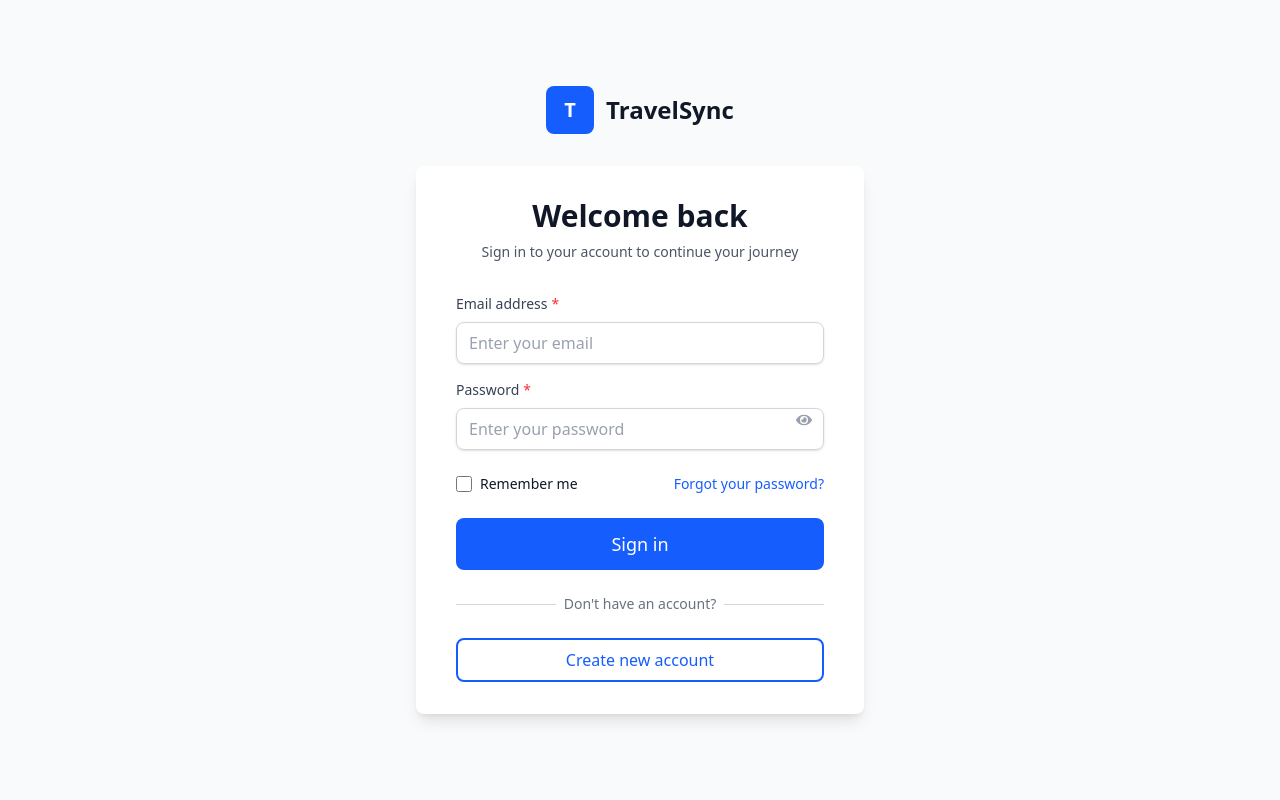
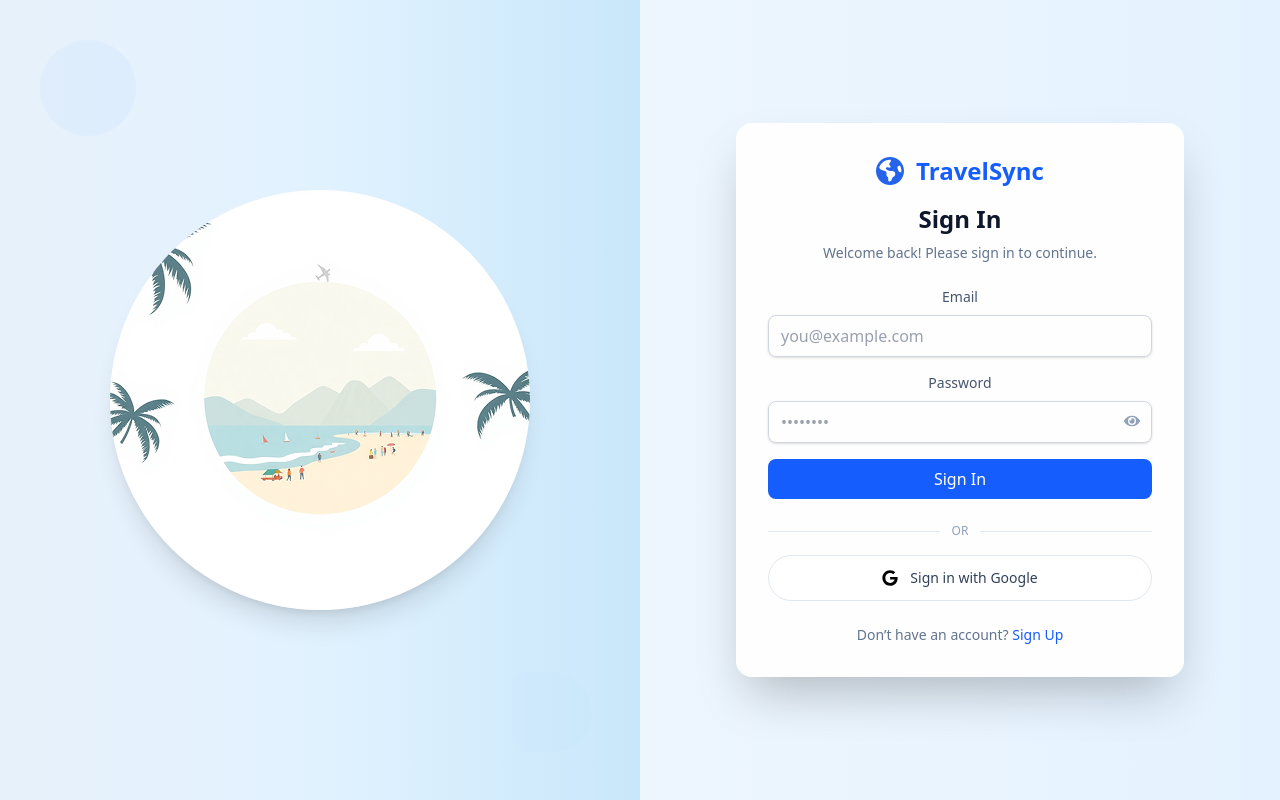
Before and after one commit to develper21/TravelSync_platefrom, a React (Vite) app in the folder Frontend/: page /signin in a window 1280 px wide. Built offline with nearby package versions, Linux system fonts and the light colour scheme.

Commit message:
upadte a new design

```diff
--- a/Frontend/src/pages/auth/SignIn.jsx
+++ b/Frontend/src/pages/auth/SignIn.jsx
@@ -1,53 +1,41 @@
-import React, { useState } from 'react';
-import { Link, useNavigate, useLocation } from 'react-router-dom';
-import { FaEye, FaEyeSlash } from 'react-icons/fa';
-import { useAuth } from '../../contexts/AuthContext';
-import Button from '../../components/ui/Button';
-import Input from '../../components/ui/Input';
+import { useState } from "react";
+import { Link, useNavigate, useLocation } from "react-router-dom";
+import { FaEye, FaEyeSlash, FaGoogle } from "react-icons/fa";
+import { useAuth } from "../../contexts/AuthContext";
+import Button from "../../components/ui/Button";
+import Input from "../../components/ui/Input";
 
 const SignIn = () => {
-  const [formData, setFormData] = useState({
-    email: '',
-    password: '',
-  });
+  const [formData, setFormData] = useState({ email: "", password: "" });
   const [showPassword, setShowPassword] = useState(false);
   const [errors, setErrors] = useState({});
   const [loading, setLoading] = useState(false);
-
   const { signin } = useAuth();
   const navigate = useNavigate();
   const location = useLocation();
+  const redirectPath =
+    new URLSearchParams(location.search).get("redirect") || "/";
+  const handleChange = (e) => {
+    const { name, value } = e.target;
+    setFormData((s) => ({ ...s, [name]: value }));
 
-  const redirectPath = new URLSearchParams(location.search).get('redirect') || '/';
-
-  const handleChange = (e) => {
-    setFormData({
-      ...formData,
-      [e.target.name]: e.target.value,
-    });
-    // Clear error when user starts typing
-    if (errors[e.target.name]) {
-      setErrors({
-        ...errors,
-        [e.target.name]: '',
-      });
+    if (errors[name]) {
+      setErrors((prev) => ({ ...prev, [name]: "" }));
+    }
+    if (errors.general) {
+      setErrors((prev) => ({ ...prev, general: "" }));
     }
   };
 
   const validateForm = () => {
     const newErrors = {};
+    if (!formData.email) newErrors.email = "Email is required";
+    else if (!/\S+@\S+\.\S+/.test(formData.email))
+      newErrors.email = "Please enter a valid email address";
 
-    if (!formData.email) {
-      newErrors.email = 'Email is required';
-    } else if (!/\S+@\S+\.\S+/.test(formData.email)) {
-      newErrors.email = 'Please enter a valid email address';
-    }
-
-    if (!formData.password) {
-      newErrors.password = 'Password is required';
-    } else if (formData.password.length < 6) {
-      newErrors.password = 'Password must be at least 6 characters';
-    }
+    if (!formData.password) newErrors.password = "Password is required";
+    else if (formData.password.length < 6)
+      newErrors.password = "Password must be at least 6 characters";
 
     setErrors(newErrors);
     return Object.keys(newErrors).length === 0;
@@ -55,19 +43,15 @@
 
   const handleSubmit = async (e) => {
     e.preventDefault();
-
-    if (!validateForm()) {
-      return;
-    }
+    if (!validateForm()) return;
 
     setLoading(true);
-
     try {
       await signin(formData);
       navigate(redirectPath, { replace: true });
-    } catch (error) {
+    } catch (err) {
       setErrors({
-        general: error.message || 'Sign in failed. Please try again.',
+        general: err?.message || "Sign in failed. Please try again.",
       });
     } finally {
       setLoading(false);
@@ -75,116 +59,195 @@
   };
 
   return (
-    <div className="min-h-screen bg-gray-50 flex flex-col justify-center py-12 sm:px-6 lg:px-8">
-      <div className="sm:mx-auto sm:w-full sm:max-w-md">
-        {/* Logo */}
-        <div className="flex justify-center mb-8">
-          <div className="flex items-center">
-            <div className="w-12 h-12 bg-blue-600 rounded-lg flex items-center justify-center mr-3">
-              <span className="text-white font-bold text-xl">T</span>
-            </div>
-            <span className="text-2xl font-bold text-gray-900">TravelSync</span>
-          </div>
+    <div className="min-h-screen w-full bg-[linear-gradient(90deg,#f7fafc,#e4f2ff)]">
+      <main className="min-h-screen w-full flex flex-col lg:flex-row">
+        <aside className="relative w-full lg:w-1/2 h-screen flex items-center justify-center overflow-hidden bg-gradient-to-r from-[#e8f1fa] via-[#e1f2ff] to-[#c9e7fa]">
+          <div className="absolute top-10 left-10 w-24 h-24 rounded-[50px] bg-blue-200/20" />
+          <div className="absolute bottom-12 right-12 w-20 h-20 rounded-[24px_76px_69px_31px] bg-blue-200/10" />
+
+          <div className="flex items-center justify-center">
+            <img
+              src="/public/signin.png"
+              alt="Travel illustration"
+              className="w-[420px] h-[420px] object-cover rounded-full shadow-xl"
+              loading="lazy"
+            />
           </div>
 
-        <div className="bg-white py-8 px-4 shadow-lg sm:rounded-lg sm:px-10">
-          <div className="mb-8">
-            <h2 className="text-3xl font-bold text-center text-gray-900">
-              Welcome back
-            </h2>
-            <p className="mt-2 text-center text-sm text-gray-600">
-              Sign in to your account to continue your journey
-            </p>
+          <div className="absolute top-8 left-8 flex items-center gap-3" />
+        </aside>
+
+        <section className="w-full lg:w-1/2 flex items-center justify-center py-12 px-6">
+          <div className="w-full max-w-md bg-white/95 rounded-2xl shadow-2xl p-8">
+            <div className="flex flex-col items-center text-center">
+              <div className="flex items-center gap-3 mb-4">
+                <img
+                  src="/public/signinLogo.svg"
+                  alt="logo"
+                  className="w-7 h-7"
+                  loading="lazy"
+                />
+                <h1 className="text-2xl font-semibold text-blue-600">
+                  TravelSync
+                </h1>
               </div>
 
-          <form className="space-y-6" onSubmit={handleSubmit}>
+              <h2 className="text-2xl font-semibold text-slate-900 mb-2">
+                Sign In
+              </h2>
+              <p className="text-sm text-slate-500 mb-6">
+                Welcome back! Please sign in to continue.
+              </p>
+
               {errors.general && (
-              <div className="bg-red-50 border border-red-200 rounded-lg p-4">
-                <p className="text-red-600 text-sm">{errors.general}</p>
+                <div className="w-full mb-4 text-sm text-red-600 bg-red-50 border border-red-100 px-4 py-2 rounded">
+                  {errors.general}
                 </div>
               )}
 
+              <form
+                onSubmit={handleSubmit}
+                className="w-full space-y-4"
+                noValidate
+              >
+                <div>
+                  <label
+                    htmlFor="email"
+                    className="block text-sm font-medium text-slate-600 mb-2"
+                  >
+                    Email
+                  </label>
+                  {Input ? (
                     <Input
-              label="Email address"
+                      id="email"
                       name="email"
                       type="email"
-              placeholder="Enter your email"
+                      placeholder="you@example.com"
                       value={formData.email}
                       onChange={handleChange}
-              error={errors.email}
+                      className="rounded-full"
+                      aria-label="Email"
+                    />
+                  ) : (
+                    <input
+                      id="email"
+                      name="email"
+                      type="email"
+                      value={formData.email}
+                      onChange={handleChange}
                       required
+                      placeholder="you@example.com"
+                      className="w-full rounded-full border border-slate-200 bg-[#f5f8fa] px-4 py-3 text-sm placeholder:text-slate-400 focus:outline-none focus:ring-2 focus:ring-blue-200"
+                      aria-label="Email"
                     />
+                  )}
+                  {errors.email && (
+                    <p className="mt-2 text-xs text-red-600">{errors.email}</p>
+                  )}
+                </div>
 
+                <div>
+                  <label
+                    htmlFor="password"
+                    className="block text-sm font-medium text-slate-600 mb-2"
+                  >
+                    Password
+                  </label>
                   <div className="relative">
+                    {Input ? (
                       <Input
-                label="Password"
+                        id="password"
                         name="password"
-                type={showPassword ? 'text' : 'password'}
-                placeholder="Enter your password"
+                        type={showPassword ? "text" : "password"}
+                        placeholder="••••••••"
                         value={formData.password}
                         onChange={handleChange}
-                error={errors.password}
+                        className="rounded-full"
+                        aria-label="Password"
+                      />
+                    ) : (
+                      <input
+                        id="password"
+                        name="password"
+                        type={showPassword ? "text" : "password"}
+                        value={formData.password}
+                        onChange={handleChange}
                         required
+                        placeholder="••••••••"
+                        className="w-full rounded-full border border-slate-200 bg-[#f5f8fa] px-4 py-3 text-sm placeholder:text-slate-400 focus:outline-none focus:ring-2 focus:ring-blue-200"
+                        aria-label="Password"
                       />
+                    )}
+
                     <button
                       type="button"
-                className="absolute right-3 top-8 text-gray-400 hover:text-gray-600"
-                onClick={() => setShowPassword(!showPassword)}
+                      onClick={() => setShowPassword((s) => !s)}
+                      aria-label={
+                        showPassword ? "Hide password" : "Show password"
+                      }
+                      className="absolute right-3 top-3 text-slate-400"
                     >
                       {showPassword ? <FaEyeSlash /> : <FaEye />}
                     </button>
                   </div>
-
-            <div className="flex items-center justify-between">
-              <div className="flex items-center">
-                <input
-                  id="remember-me"
-                  name="remember-me"
-                  type="checkbox"
-                  className="h-4 w-4 text-blue-600 focus:ring-blue-500 border-gray-300 rounded"
-                />
-                <label htmlFor="remember-me" className="ml-2 block text-sm text-gray-900">
-                  Remember me
-                </label>
+                  {errors.password && (
+                    <p className="mt-2 text-xs text-red-600">
+                      {errors.password}
+                    </p>
+                  )}
                 </div>
 
-              <div className="text-sm">
-                <a href="#" className="font-medium text-blue-600 hover:text-blue-500">
-                  Forgot your password?
-                </a>
+                <div>
+                  {Button ? (
+                    <Button
+                      type="submit"
+                      disabled={loading}
+                      className="w-full rounded-full"
+                    >
+                      {loading ? "Signing in..." : "Sign In"}
+                    </Button>
+                  ) : (
+                    <button
+                      type="submit"
+                      disabled={loading}
+                      className="w-full rounded-full bg-blue-600 hover:bg-blue-700 text-white py-3 font-semibold shadow disabled:opacity-60"
+                    >
+                      {loading ? "Signing in..." : "Sign In"}
+                    </button>
+                  )}
                 </div>
+              </form>
+
+              <div className="w-full flex items-center gap-3 mt-6 mb-4">
+                <hr className="flex-1 border-t border-slate-200" />
+                <span className="text-xs font-medium text-slate-400">OR</span>
+                <hr className="flex-1 border-t border-slate-200" />
               </div>
 
-            <Button
-              type="submit"
-              loading={loading}
-              className="w-full"
-              size="lg"
+              <button
+                type="button"
+                onClick={() => {}}
+                className="w-full rounded-full bg-white border border-slate-200 py-3 flex items-center justify-center gap-3 hover:shadow-sm"
               >
-              {loading ? 'Signing in...' : 'Sign in'}
-            </Button>
-          </form>
+                <FaGoogle />
+                <span className="text-sm font-medium text-slate-700">
+                  Sign in with Google
+                </span>
+              </button>
 
-          <div className="mt-6">
-            <div className="relative">
-              <div className="absolute inset-0 flex items-center">
-                <div className="w-full border-t border-gray-300" />
-              </div>
-              <div className="relative flex justify-center text-sm">
-                <span className="px-2 bg-white text-gray-500">Don't have an account?</span>
-              </div>
-            </div>
-
-            <div className="mt-6">
-              <Link to="/signup">
-                <Button variant="outline" className="w-full">
-                  Create new account
-                </Button>
+              <div className="mt-6 text-sm text-slate-500">
+                <span>Don’t have an account? </span>
+                <Link
+                  to="/signup"
+                  className="font-medium text-blue-600 hover:underline"
+                >
+                  Sign Up
                 </Link>
               </div>
             </div>
           </div>
-      </div>
+        </section>
+      </main>
     </div>
   );
 };
```
Lines whose indentation alone changed are shown as unchanged.
